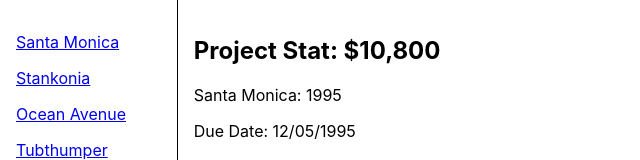
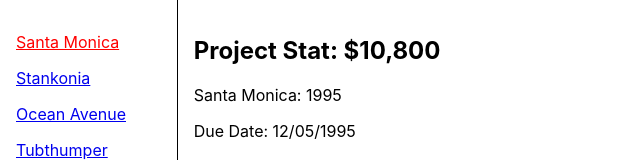
Before and after one commit to cml815/work-samples, a React (Create React App) app: page /projects/1995 in a window 1280 px wide. Shown: the top 160 px of the page, without its empty margins (0-640 px from the left). Built offline with nearby package versions, Linux system fonts and the light colour scheme.

Commit message:
add isActive to nav

```diff
--- a/src/routes/projects.jsx
+++ b/src/routes/projects.jsx
@@ -1,4 +1,4 @@
-import { Outlet, Link } from "react-router-dom";
+import { Outlet, NavLink } from "react-router-dom";
 import { getProjects } from "../data";
 
 export default function Projects() {
@@ -12,13 +12,19 @@ export default function Projects() {
         }}
       >
         {projects.map(project => (
-          <Link
-            style={{ display: "block", margin: "1rem 0" }}
+          <NavLink
+            style={({ isActive }) => {
+              return {
+                display: "block",
+                margin: "1rem 0",
+                color: isActive ? "red" : ""
+              };
+            }}
             to={`/projects/${project.number}`}
             key={project.number}
           >
             {project.name}
-          </Link>
+          </NavLink>
         ))}
       </nav>
       <Outlet />
```
